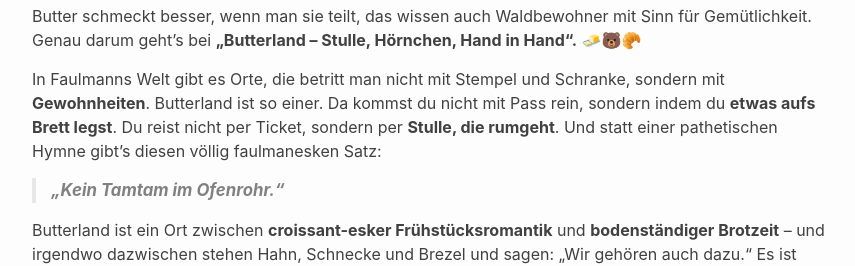
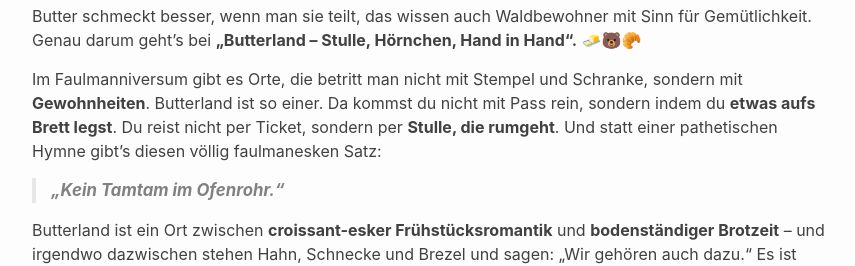
Before and after one commit to cgars/faulmann, a Jekyll site: the page built from _posts/2025-11-03-butterland.md, in a window 1280 px wide. Shown: the part 623-889 px from the top of the page, without its empty margins (208-1063 px from the left). Built offline with Jekyll 4.4.1, drawn with Linux system fonts in a browser that asks for light colours.

Commit message:
Faulmaniversum

```diff
--- a/_posts/2025-11-03-butterland.md
+++ b/_posts/2025-11-03-butterland.md
@@ -10,7 +10,7 @@ teaser: "Ein Land, das man nicht mit Pass, sondern mit einer Stulle betritt."
 
 Butter schmeckt besser, wenn man sie teilt,  das wissen auch Waldbewohner mit Sinn für Gemütlichkeit. Genau darum geht’s bei **„Butterland – Stulle, Hörnchen, Hand in Hand“.** 🧈🐻🥐
 
-In Faulmanns Welt gibt es Orte, die betritt man nicht mit Stempel und Schranke, sondern mit **Gewohnheiten**. Butterland ist so einer. Da kommst du nicht mit Pass rein, sondern indem du **etwas aufs Brett legst**. Du reist nicht per Ticket, sondern per **Stulle, die rumgeht**. Und statt einer pathetischen Hymne gibt’s diesen völlig faulmanesken Satz:
+Im Faulmanniversum gibt es Orte, die betritt man nicht mit Stempel und Schranke, sondern mit **Gewohnheiten**. Butterland ist so einer. Da kommst du nicht mit Pass rein, sondern indem du **etwas aufs Brett legst**. Du reist nicht per Ticket, sondern per **Stulle, die rumgeht**. Und statt einer pathetischen Hymne gibt’s diesen völlig faulmanesken Satz:
 
 > **„Kein Tamtam im Ofenrohr.“**
 
```
